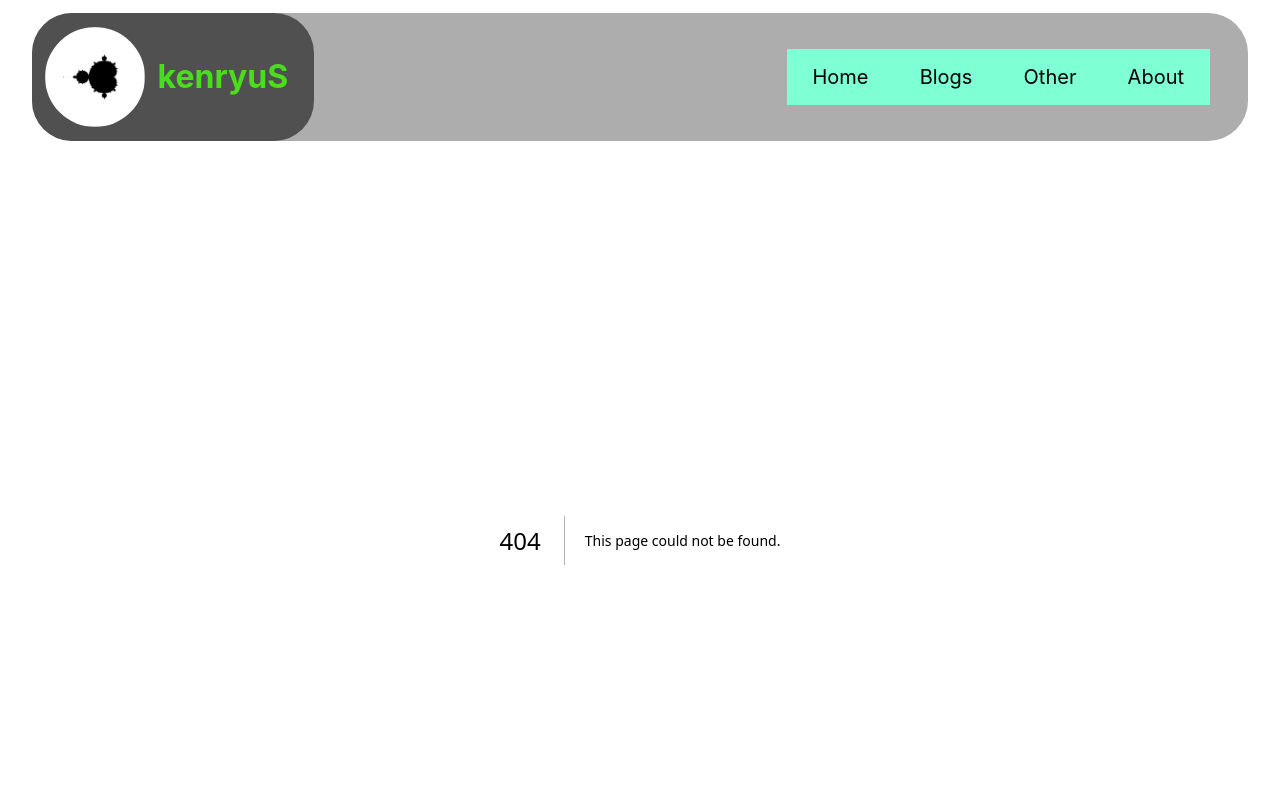
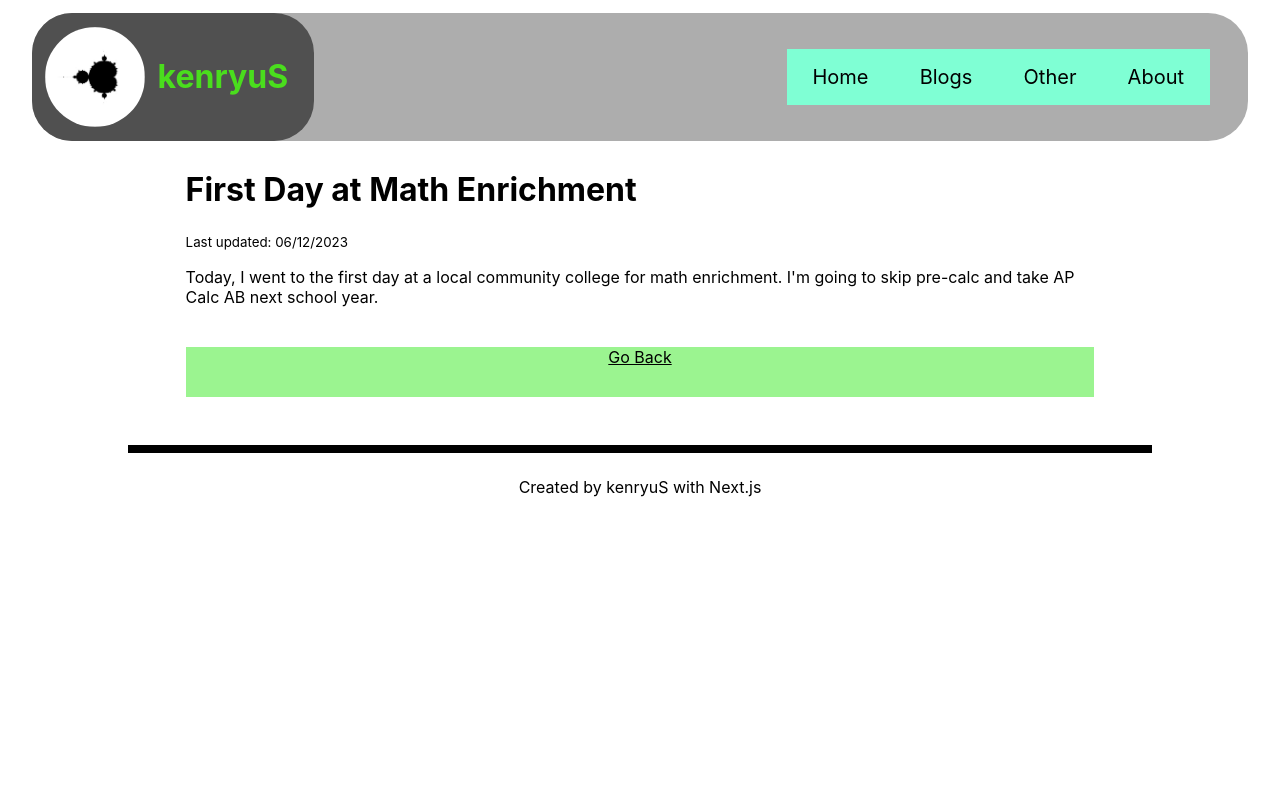
Before and after one commit to kenryuS/website, a Next.js app: page /blog/posts/diary/diary061223 in a window 1280 px wide. Before the commit this address had no page. Shown: the top 800 px of the page. Built offline with nearby package versions, Linux system fonts and the light colour scheme.

Commit message:
added post

```diff
--- /dev/null
+++ b/pages/blog/posts/diary/diary061223.mdx
@@ -0,0 +1,27 @@
+---
+title: "First Day at Math Enrichment"
+date: "06/12/2023"
+preview: "I'd rather read text book by myself."
+---
+
+import GoBackBtn from '../../../../components/gobackbtn';
+import mdStyle from '../../../../styles/markdown.module.css';
+import Head from 'next/head';
+
+export const meta = {
+    title: "First Day at Math Enrichment",
+    date: "06/12/2023",
+}
+
+<Head>
+    <title>kenryuS - {meta.title}</title>
+    <meta name="description" content="kenryuS (Kenryu Shibata) Blog" />
+    <link rel="icon" href="/icon.jpeg" />
+</Head>
+<div className={mdStyle.Article}>
+<h1>{meta.title}</h1>
+<small>Last updated: {meta.date}</small>
+
+Today, I went to the first day at a local community college for math enrichment. I'm going to skip pre-calc and take AP Calc AB next school year.
+
+<GoBackBtn series="diary" /></div>
```
